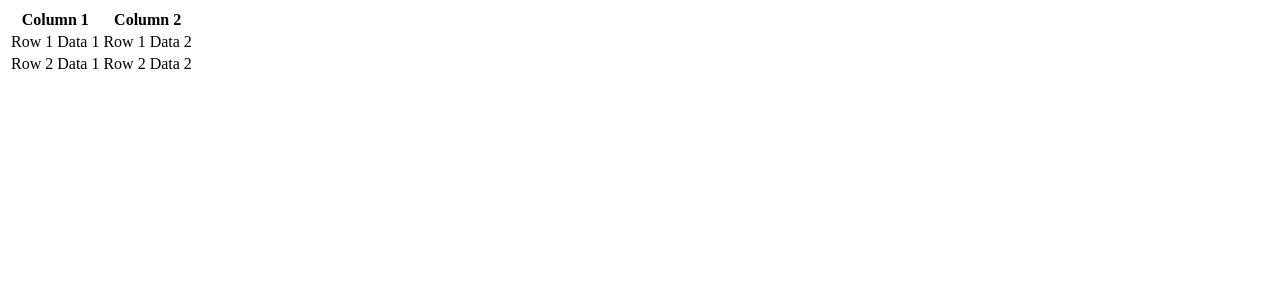
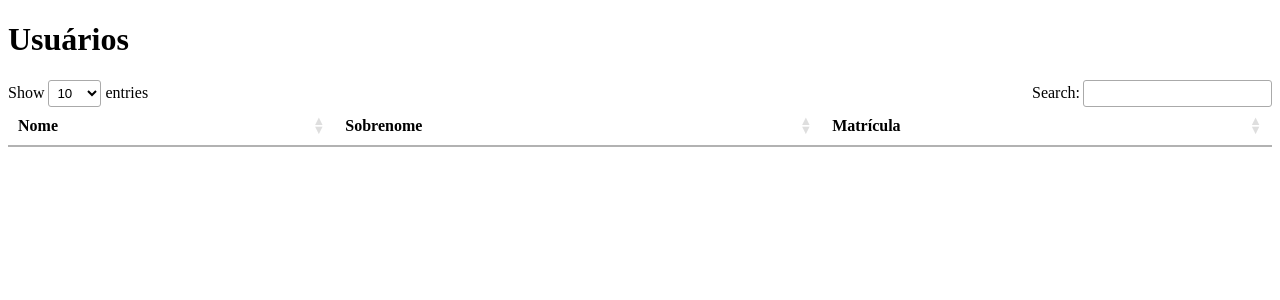
Before and after one commit to victor-dias1/lib-ufop, a PHP site: page /dataTables.php in a window 1280 px wide. Shown: the top 300 px of the page. Run offline with PHP 8.4, Linux system fonts and the light colour scheme; the visitor is signed in with stand-in values (Sample User, id 1); lists and menus that the app fills with data are empty; some libraries are stand-ins or nearby versions.

Commit message:
dataTables

```diff
--- a/dataTables.php
+++ b/dataTables.php
@@ -1,36 +1,43 @@
 <!DOCTYPE html>
-<html lang="en">
+<?php
+    session_start();
+    if(!isset($_SESSION['cpf']))
+    {
+      $_SESSION['msg'] = 'Faça o Login para continuar!';
+      header("Location: index.php");
+    }
+?>
+
+<html lang="pt-br">
 	<head>
-    <meta charset="UTF-8">
-    <meta name="viewport" content="width=device-width, initial-scale=1.0">
-    <title>DataTables</title>
-    <link rel="stylesheet" href="cdn.datatables.net/1.10.22/css/jquery.dataTables.min.css">
-    <script src="cdn.datatables.net/1.10.22/js/jquery.dataTables.min.js"></script>
+		<meta charset="utf-8">
+		<title>Biblioteca</title>
+		<link rel="stylesheet" href="https://cdn.datatables.net/1.10.19/css/jquery.dataTables.min.css">
 		<script src="https://code.jquery.com/jquery-3.3.1.js"></script>
+		<script src="https://cdn.datatables.net/1.10.19/js/jquery.dataTables.min.js"></script>
 		<script type="text/javascript" language="javascript">
-        $(document).ready( function (){
-        $('#table_id').DataTable();
+		$(document).ready(function() {
+			$('#listar-usuario').DataTable({
+				"processing": true,
+				"serverSide": true,
+				"ajax": {
+					"url": "proc_pesq_user.php",
+					"type": "POST"
+				}
+			});
 		} );
 		</script>
 	</head>
 	<body>
-    <table id="table_id" class="display">
+		<h1>Usuários</h1>
+		<table id="listar-usuario" class="display" style="width:100%">
 			<thead>
 				<tr>
-                <th>Column 1</th>
-                <th>Column 2</th>
+					<th>Nome</th>
+					<th>Sobrenome</th>
+					<th>Matrícula</th>
 				</tr>
 			</thead>
-        <tbody>
-            <tr>
-                <td>Row 1 Data 1</td>
-                <td>Row 1 Data 2</td>
-            </tr>
-            <tr>
-                <td>Row 2 Data 1</td>
-                <td>Row 2 Data 2</td>
-            </tr>
-        </tbody>
 		</table>
 	</body>
 </html>
```
Also changed, not shown: processDataTables.php (added, +55 -0 lines). Lines whose indentation alone changed are shown as unchanged.
